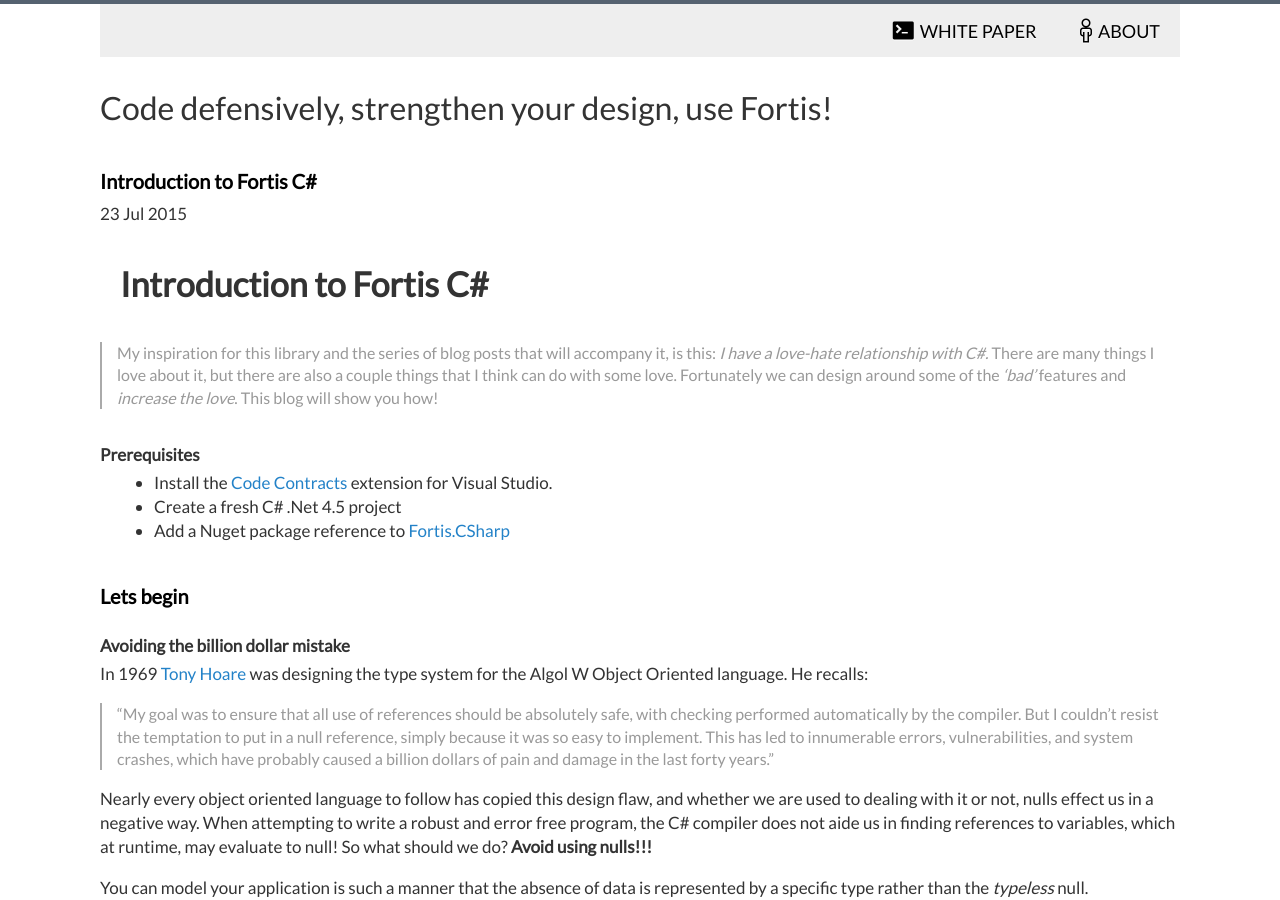
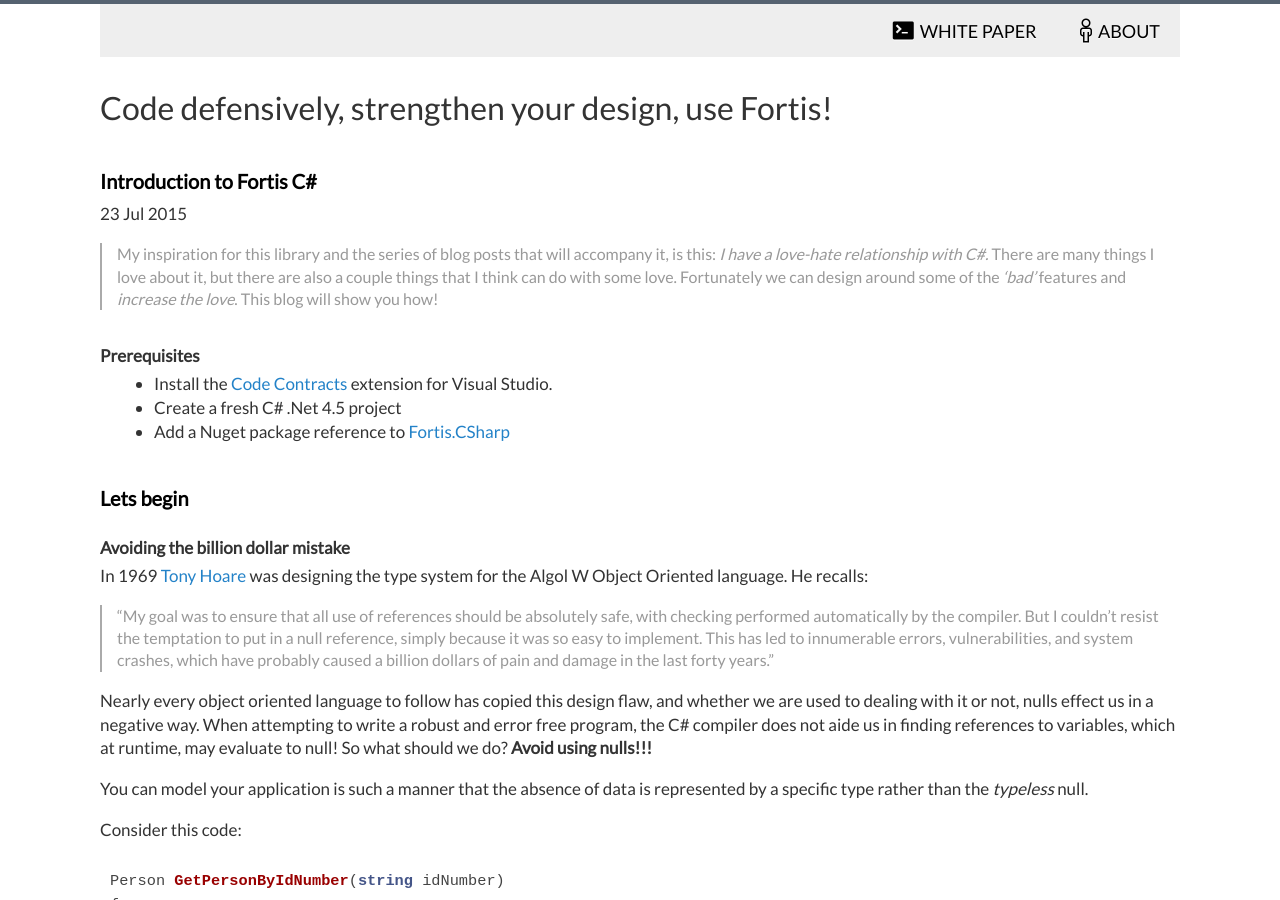
Before and after one commit to huwman/Fortis, a Jekyll site: the page built from _posts/2015-07-23-introduction.md, in a window 1280 px wide and 900 px high. Built offline with Jekyll 4.4.1, drawn with Linux system fonts in a browser that asks for light colours; Markdown is read by kramdown in place of the engine named in the settings; comment, search, counter and statistics services are not loaded.

Commit message:
Removing heading from post

```diff
--- a/_posts/2015-07-23-introduction.md
+++ b/_posts/2015-07-23-introduction.md
@@ -5,8 +5,6 @@ subtitle:   "Make your code more robust by using types more effectively"
 date:       2015-07-23 12:00:00
 author:     "Huw Simpson"
 ---
-
-# Introduction to Fortis C#
 
 > My inspiration for this library and the series of blog posts that will accompany it, is this: *I have a love-hate relationship with C#.* There are many things I love about it, but there are also a couple things that I think can do with some love. Fortunately we can design around some of the *'bad'* features and *increase the love*. This blog will show you how!
 
```
